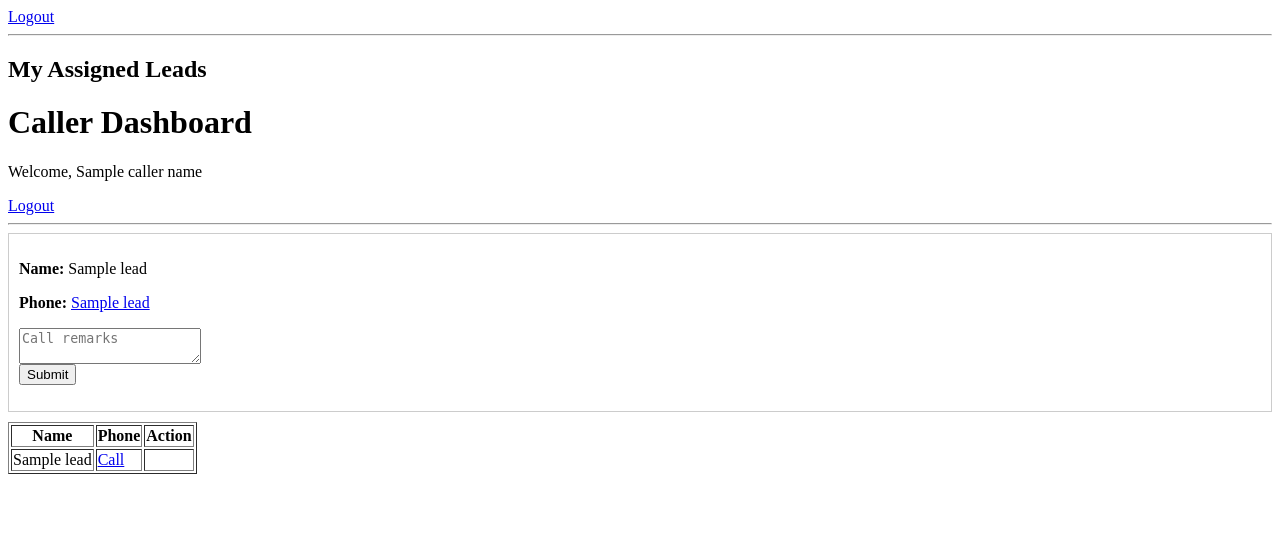
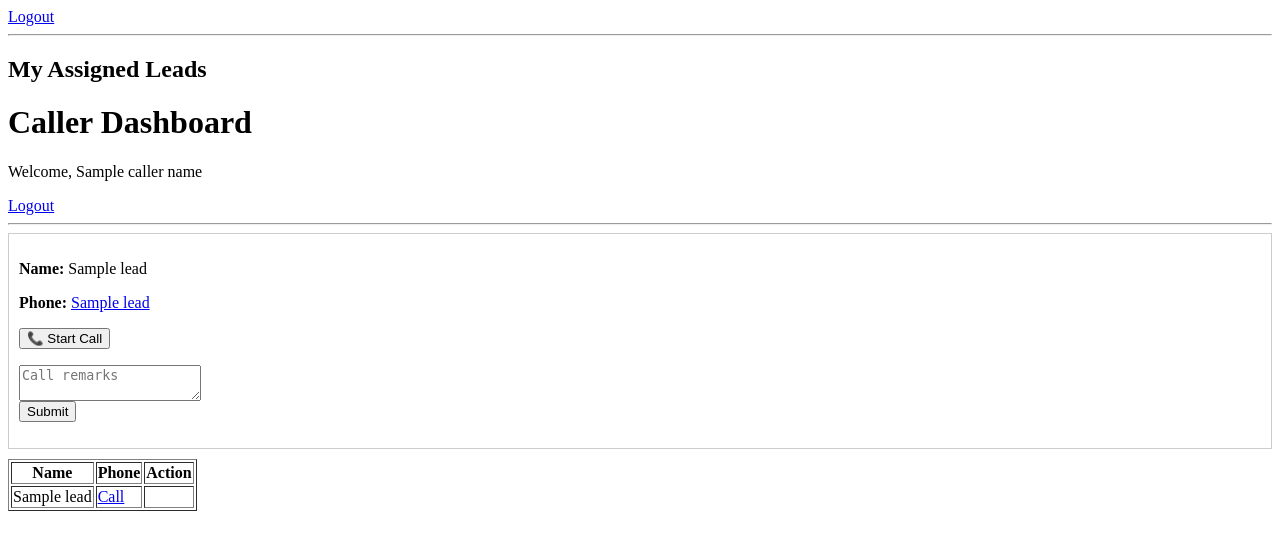
Before and after one commit to Rahulrai23/lead-calling-app, a Flask app: template templates/caller.html in a window 1280 px wide. Shown: the top 550 px of the page. Run offline with Flask 3, Linux system fonts and the light colour scheme; the template is opened without the code that fills it: most values are stand-ins (such as "Sample title", 1, 10 or a date in 2020); some libraries are stand-ins or nearby versions.

Commit message:
Update caller.html

```diff
--- a/templates/caller.html
+++ b/templates/caller.html
@@ -16,10 +16,13 @@
   <p><b>Name:</b> {{ lead[1] }}</p>
   <p><b>Phone:</b> <a href="tel:{{ lead[2] }}">{{ lead[2] }}</a></p>
 
+  <form method="POST" action="/start_call/{{ lead[0] }}">
+    <button type="submit">📞 Start Call</button>
+  </form>
+
   <form method="POST" action="/submit">
     <input type="hidden" name="lead_id" value="{{ lead[0] }}">
     <input type="hidden" name="caller_name" value="{{ caller_name }}">
-
     <textarea name="remarks" placeholder="Call remarks" required></textarea>
     <br>
     <button type="submit">Submit</button>
```
